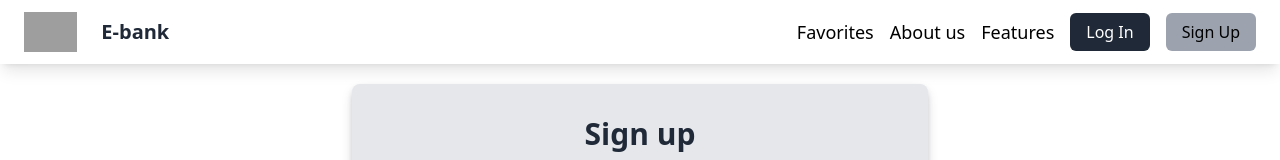
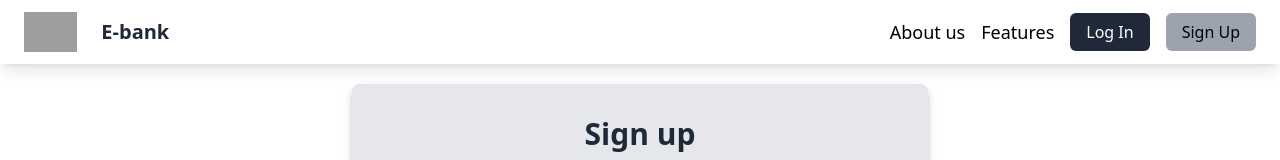
Before and after one commit to Grupo-3-Kinal2024/React_Bank_Group3, a React (Vite) app: page /register in a window 1280 px wide. Shown: the top 160 px of the page. Built offline with nearby package versions, Linux system fonts and the light colour scheme; grey boxes are pictures that could not be loaded.

Commit message:
List and add favorite

```diff
--- a/src/components/navbar/Navbar.jsx
+++ b/src/components/navbar/Navbar.jsx
@@ -46,7 +46,6 @@ const Navbar = () => {
 
                 {!sidebarOpen && (
                     <div className="hidden lg:flex lg:items-center space-x-4">
-                         <a href="/favorites" className="text-black text-lg hover:underline">Favorites</a>
                         <a href="#" className="text-black text-lg hover:underline">About us</a>
                         <a href="#" className="text-black text-lg hover:underline">Features</a>
                         {isAuthenticated ? (
--- a/src/routes/index.js
+++ b/src/routes/index.js
@@ -1,5 +1,6 @@
 import authRoutes from "./auth.routes";
 import mainRoutes from "./main.routes";
+
 
 const routes = [
     ...mainRoutes,
--- a/src/services/favoriteApi.js
+++ b/src/services/favoriteApi.js
@@ -1,3 +1,4 @@
+
 import { createApi } from '@reduxjs/toolkit/query/react';
 import baseQuery from './baseQuery';
 
@@ -7,7 +8,7 @@ export const favoriteApi = createApi({
     endpoints: (builder) => ({
         getAllFavorites: builder.query({
             query: () => ({
-                url: 'favorite',
+                url: 'favorite/',
                 method: 'GET',
             }),
         }),
--- a/src/store.js
+++ b/src/store.js
@@ -2,6 +2,7 @@ import { configureStore } from '@reduxjs/toolkit';
 import { userApi } from './services/userApi';
 import { accountApi } from './services/accountApi';
 import { serviceApi } from './services/serviceApi';
+import { favoriteApi } from './services/favoriteApi';
 import userReducer from './feature/userSlice';
 import {
     persistStore,
@@ -27,6 +28,7 @@ export const store = configureStore({
         [userApi.reducerPath]: userApi.reducer,
         [accountApi.reducerPath]: accountApi.reducer,
         [serviceApi.reducerPath]: serviceApi.reducer,
+        [favoriteApi.reducerPath]: favoriteApi.reducer,
         user: persistedReducer
     },
     middleware: (getDefaultMiddleware) =>
@@ -41,7 +43,7 @@ export const store = configureStore({
                     REGISTER,
                 ],
             },
-        }).concat(userApi.middleware, accountApi.middleware, serviceApi.middleware),
+        }).concat(userApi.middleware, accountApi.middleware, serviceApi.middleware, favoriteApi.middleware),
 });
 
 export const persistor = persistStore(store);
```
